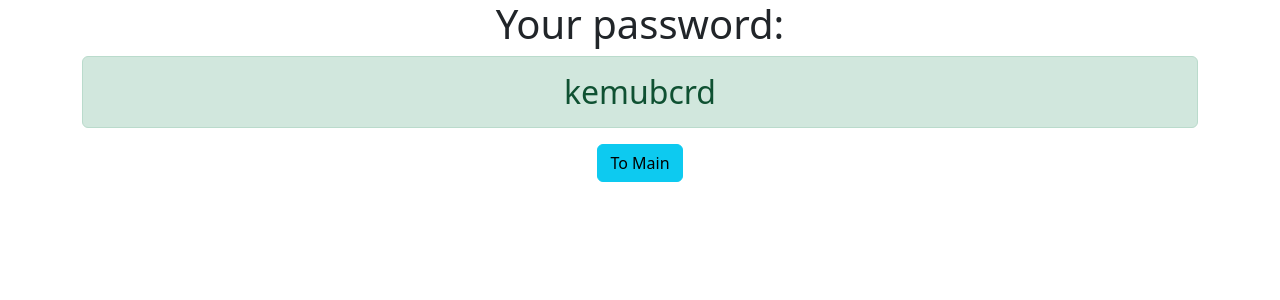
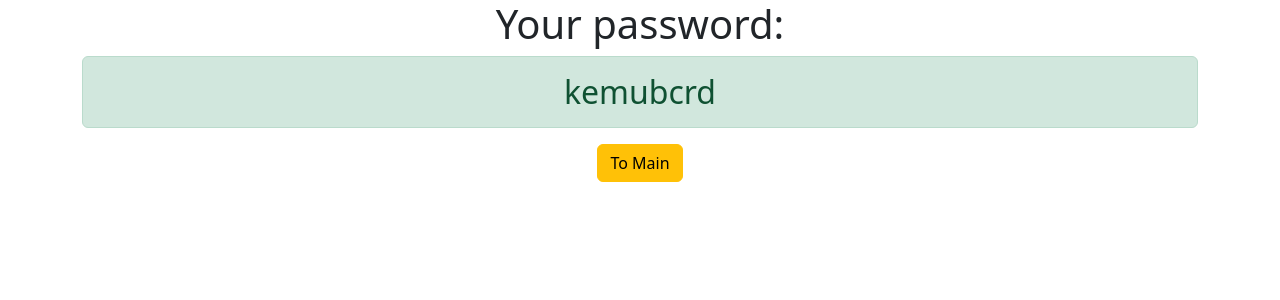
Before and after one commit to YuriShepel/django4-password-generator, a Django app: page /password in a window 1280 px wide. Shown: the top 300 px of the page. Run offline with Django 4.2, Linux system fonts and the light colour scheme.

Commit message:
Change button color

```diff
--- a/generator/templates/generator/password.html
+++ b/generator/templates/generator/password.html
@@ -13,7 +13,7 @@
         </div>
         <div>
             <h4>
-            <a href="{% url 'main' %}" class="btn btn-info">To Main</a>
+            <a href="{% url 'main' %}" class="btn btn-warning">To Main</a>
             </h4>
         </div>
     </div>
```
